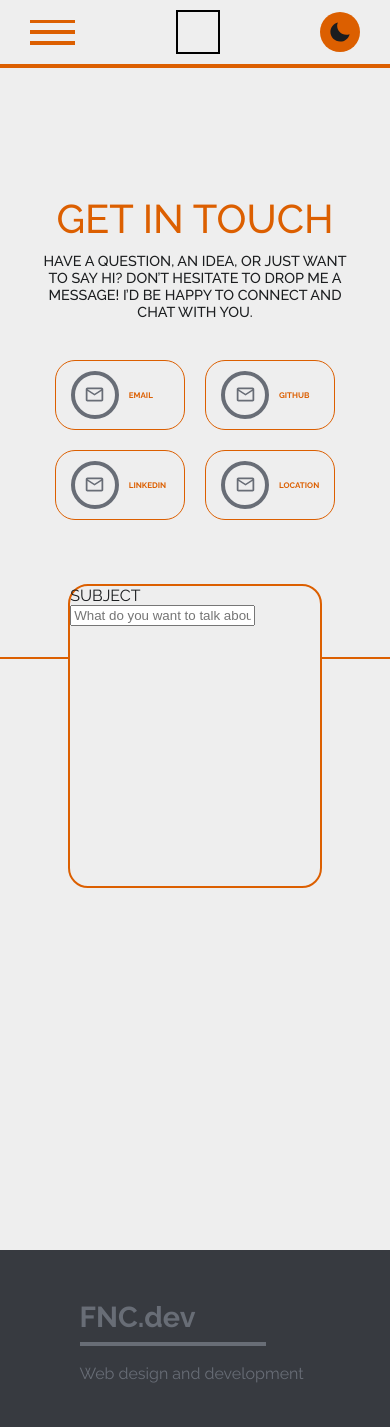
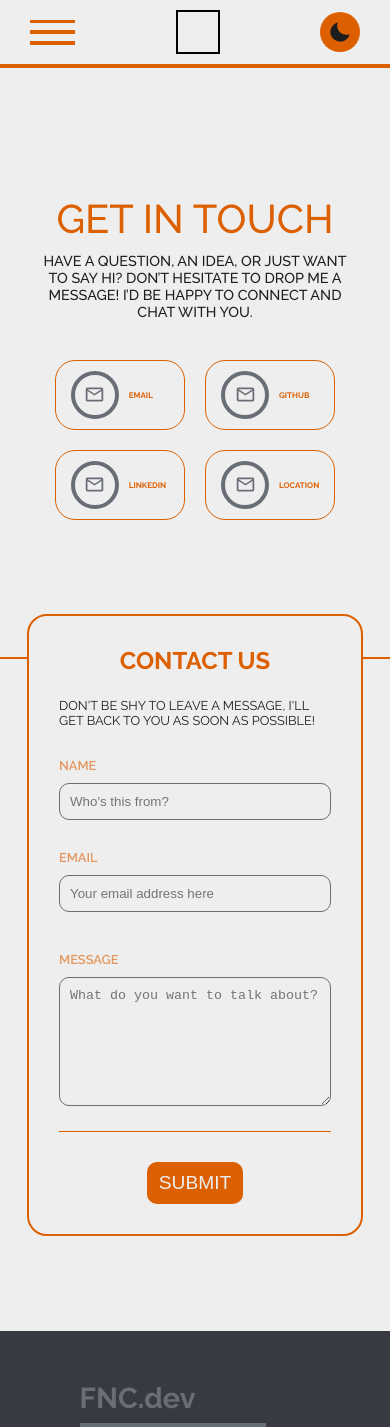
Before and after one commit to Franzcsng/fnc-portfolio, a React (Create React App) app in the folder frontend/: page /contact in a window 390 px wide. Shown: the top 1427 px of the page. Built offline with nearby package versions, Linux system fonts and the light colour scheme; a web font is replaced by a local one.

Commit message:
Add: Add contact form with complete responsiveness

```diff
--- a/frontend/src/pages/contact/Contact.js
+++ b/frontend/src/pages/contact/Contact.js
@@ -64,9 +64,35 @@ const Contact = () => {
             </div>
 
             <div className='contact-section second'>
+
                 <form className='contact-form'>
-                    <label for='subject'> SUBJECT </label>
-                    <input type='text' id='subject' name='subject' placeholder='What do you want to talk about?'></input>
+
+                    <h2>CONTACT US</h2>
+                    <p>DON'T BE SHY TO LEAVE A MESSAGE, I'LL GET BACK TO YOU AS SOON AS POSSIBLE!</p>
+
+                    <div className='form-grid'>
+
+                        <div className='form-child'>
+
+                            <label for='name'> NAME </label>
+                            <input type='name' className='first-item' id='name' name='name' placeholder="Who's this from? "></input>
+
+                            <label for='email'> EMAIL </label>
+                            <input type='email' id='email' name='email' placeholder="Your email address here"></input>
+
+                        </div>
+
+                        <div className='form-child'>
+
+                            <label for='message'> MESSAGE </label>
+                            <textarea type='message' id='message' name='message' placeholder="What do you want to talk about? "></textarea>
+
+                        </div>
+
+                    </div>
+
+                    <button className='submit-btn'> SUBMIT </button>
+
                 </form>
 
             </div>
--- a/frontend/src/pages/contact/Contact.scss
+++ b/frontend/src/pages/contact/Contact.scss
@@ -70,14 +70,88 @@
 
 
         .contact-form{
+            padding: 30px;
+            box-sizing: border-box;
             position: relative;
-            top: -90px;
-            width: 80%;
-            height: 300px;
+            top: -60px;
+            display: flex;
+            flex-direction: column;
             border: 2px solid var(--accent-color);
             border-radius: 20px;
             background-color: var(--background-color);
             align-self: center;
+            align-items: center;
+            justify-content: center;
+
+
+            h2{
+                color: var(--accent-color);
+                margin: 0 auto 10px auto;
+                justify-self: center;
+            }
+            p{
+                color: var(--text-color);
+                font-size: 0.8rem;
+                justify-self: center;
+                margin-bottom: 30px;
+            }
+
+
+            .form-grid{
+                display: grid;
+                grid-template-columns: 1fr 1fr;
+                gap: 40px;
+                padding-bottom: 25px;
+                border-bottom: 1px solid var(--accent-color);
+
+                @media screen and (max-width: 660px) {
+                    grid-template-columns: 1fr;
+                    grid-template-rows: 1fr 1fr;
+                }
+
+                .form-child{
+                    display: flex;
+                    flex-direction: column;
+
+                    label{
+                        font-size: 0.8rem;
+                        color: var(--accent-color);
+                        font-weight: 600;
+                        opacity: 0.6;
+                    }
+
+                    input, textarea{
+                        border-radius: 10px;
+                        width: clamp(250px, 22vw, 300px);
+                        background-color: var(--background-color);
+                        padding: 10px;
+                        border: 1px solid var(--primary-color);
+                        margin-top: 10px;
+                    }
+
+                    .first-item{
+                        margin-bottom: 30px;
+                    }
+
+                    textarea{
+                        height: 100%;
+                    }
+
+
+                }
+            }
+
+            .submit-btn{
+                margin-inline: auto;
+                margin-top: 30px;
+                color: var(--background-color);
+                padding: 8px 10px;
+                font-size: 1.2rem;
+                border-radius: 10px;
+                background-color: var(--accent-color);
+                border: 2px solid var(--accent-color);
+            }
+
         }
     }
 
```
